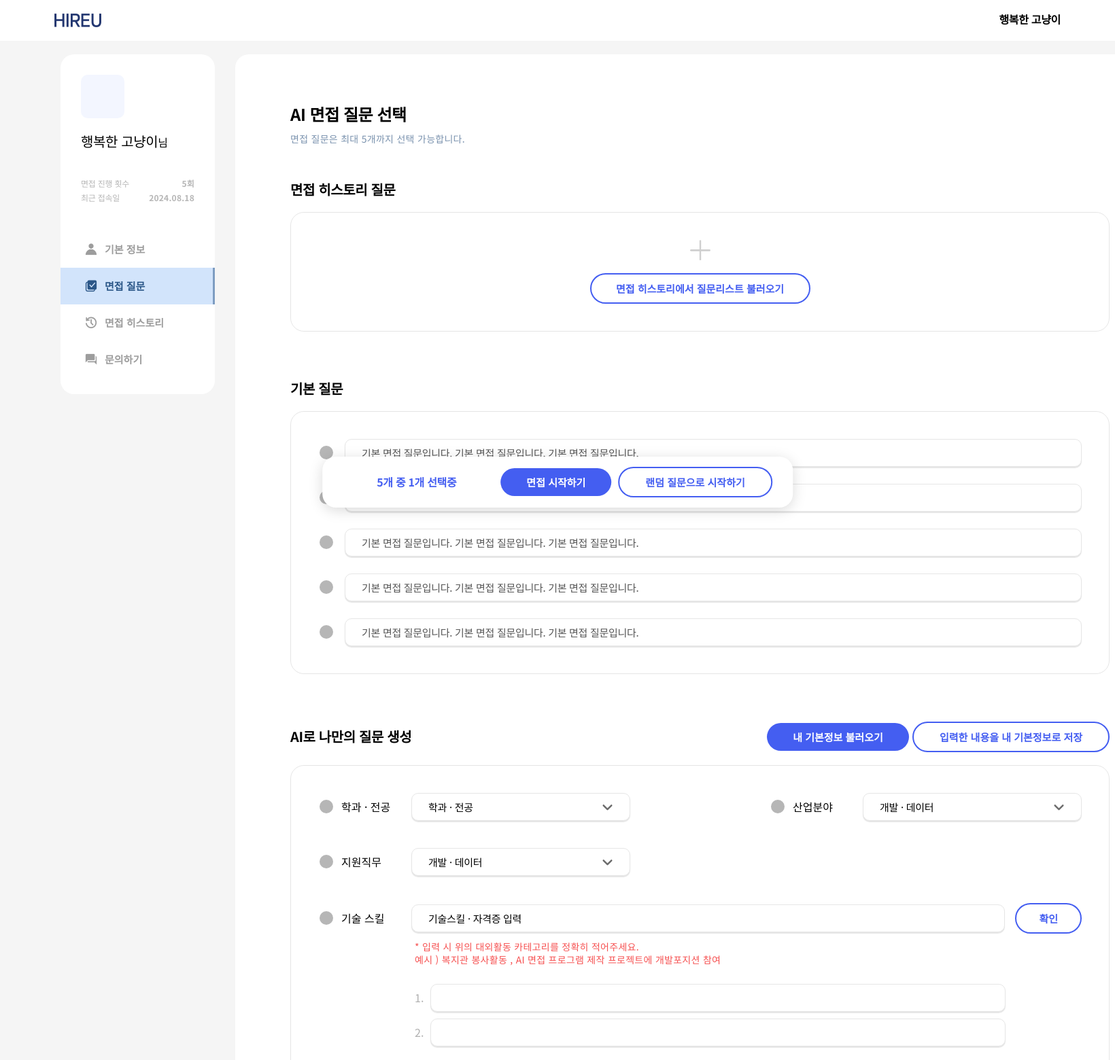
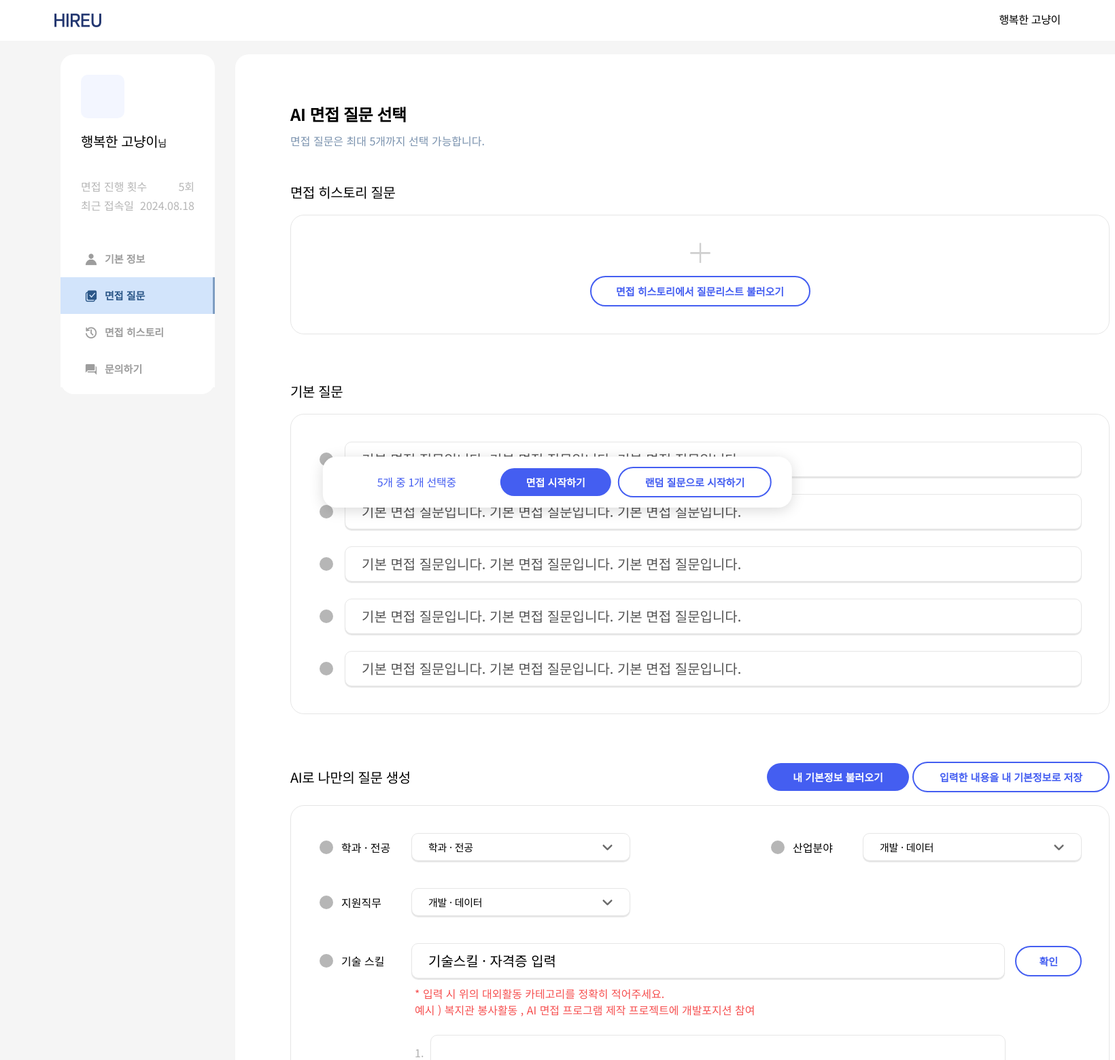
Before and after one commit to seon1112/HireU, a Flask app: page /make_question in a window 1640 px wide; the page is wider, and only the part inside the window is pictured. Shown: the top 1560 px of that part at 68% size. Run offline with Flask 3, Linux system fonts and the light colour scheme.

Commit message:
폰트스타일 정리

```diff
--- a/app/static/css/global.css
+++ b/app/static/css/global.css
@@ -130,7 +122,7 @@
 .font-body4 {
   font-style: normal;
   font-size: 20px;
-  font-weight: bold;
+  font-weight: 500;
   letter-spacing: -0.02em;
   line-height: 140%;
 }
@@ -138,15 +130,15 @@
 .font-body5 {
   font-style: normal;
   font-size: 20px;
-  font-weight: 500;
+  font-weight: 300;
   letter-spacing: -0.02em;
   line-height: 140%;
 }
 
 .font-body6 {
   font-style: normal;
-  font-size: 20px;
-  font-weight: 300;
+  font-size: 16px;
+  font-weight: bold;
   letter-spacing: -0.02em;
   line-height: 140%;
 }
@@ -154,14 +146,14 @@
 .font-body7 {
   font-style: normal;
   font-size: 16px;
-  font-weight: bold;
+  font-weight: 500;
   letter-spacing: -0.02em;
   line-height: 140%;
 }
 
 .font-body8 {
   font-style: normal;
-  font-size: 16px;
+  font-size: 15px;
   font-weight: 500;
   letter-spacing: -0.02em;
   line-height: 140%;
@@ -169,79 +161,15 @@
 
 .font-body9 {
   font-style: normal;
-  font-size: 16px;
-  font-weight: 400;
-  letter-spacing: -0.02em;
-  line-height: 140%;
-}
-
-.font-body10 {
-  font-style: normal;
-  font-size: 15px;
-  font-weight: 500;
-  letter-spacing: -0.02em;
-  line-height: 140%;
-}
-
-.font-body11 {
-  font-style: normal;
   font-size: 14px;
   font-weight: 500;
   letter-spacing: 0.02em;
   line-height: 140%;
 }
 
-.font-body12 {
-  font-style: normal;
-  font-size: 12px;
-  font-weight: bold;
-  letter-spacing: 0.02em;
-  line-height: 140%;
-}
-
-.font-body13 {
-  font-style: normal;
-  font-size: 12px;
-  font-weight: 400;
-  letter-spacing: -0.02em;
-  line-height: 140%;
-}
-
-.font-body14 {
-  font-style: normal;
-  font-size: 32px;
-  font-weight: bold;
-  letter-spacing: 0;
-  line-height: 160%;
-}
-
-.font-body15 {
-  font-style: normal;
-  font-size: 24px;
-  font-weight: bold;
-  letter-spacing: 0;
-  line-height: 160%;
-}
-
-.font-body16 {
+.font-body10 {
   font-style: normal;
   font-size: 20px;
-  font-weight: 500;
-  letter-spacing: 0;
-  line-height: 160%;
-}
-
-.font-body17 {
-  font-style: normal;
-  font-size: 18px;
-  font-weight: bold;
-  letter-spacing: 0;
-  line-height: 160%;
-}
-
-.font-body18 {
-  font-style: normal;
-  font-size: 16px;
   font-weight: 500;
   letter-spacing: 0;
   line-height: 160%;
```
Also changed, not shown: other parts of app/static/css/global.css (+37 -18 lines).
